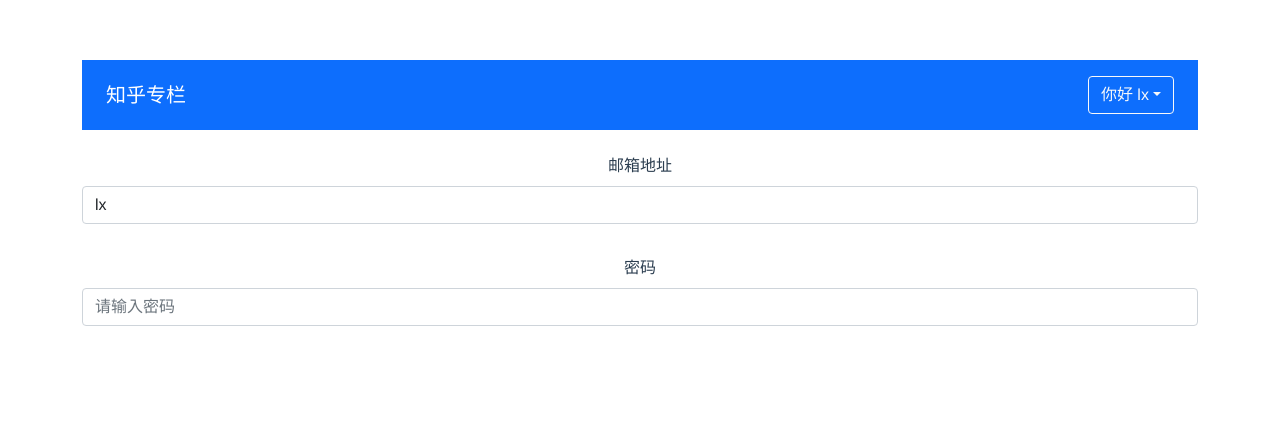
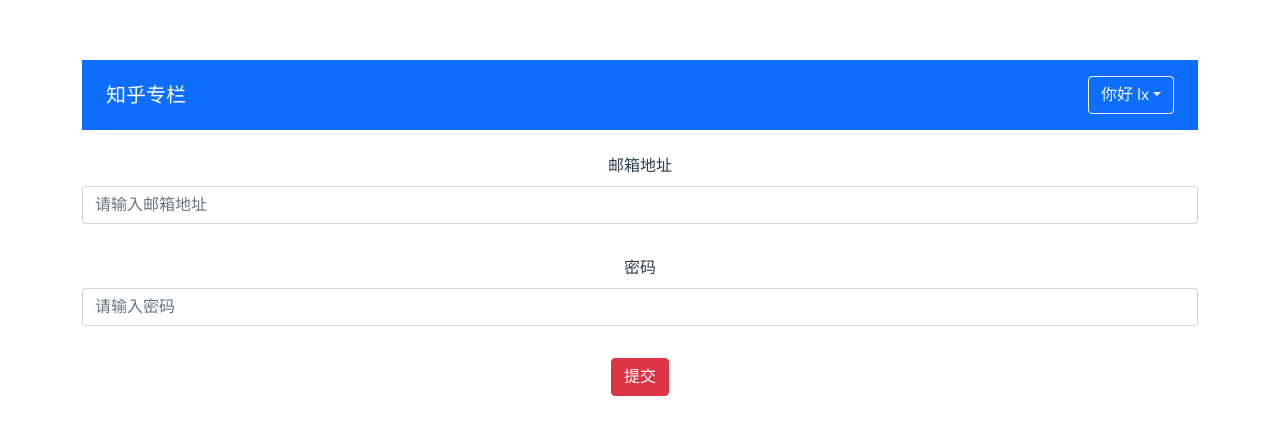
Before and after one commit to liux4ever/vue3_project, a Vue app: page /#/ in a window 1280 px wide. Shown: the top 434 px of the page. Built offline with nearby package versions, Linux system fonts and the light colour scheme.

Commit message:
mitt 事件监听

```diff
--- a/package.json
+++ b/package.json
@@ -8,6 +8,7 @@
   },
   "dependencies": {
     "bootstrap": "^5.0.0-beta3",
+    "mitt": "^2.1.0",
     "vue": "^3.0.0"
   },
   "devDependencies": {
--- a/src/App.vue
+++ b/src/App.vue
@@ -2,7 +2,7 @@
   <div class="container">
     <global-header :user="currentUser"></global-header>
     <!-- <column-list :list="testData"></column-list> -->
-    <form action="">
+    <validate-form @form-submit="onFormSubmit">
       <div class="mb-3">
         <label for="exampleInputEmail1" class="form-label">邮箱地址</label>
         <validate-input
@@ -23,7 +23,10 @@
         >
         </validate-input>
       </div>
-    </form>
+      <template #submit>
+        <span class="btn btn-danger">提交</span>
+      </template>
+    </validate-form>
   </div>
 </template>
 
@@ -33,6 +36,7 @@ import "bootstrap/dist/css/bootstrap.min.css";
 import ColumnList, { ColumnProps } from "./components/ColumnList.vue";
 import GlobalHeader, { UserProps } from "./components/GlobalHeader.vue";
 import ValidateInput, { RulesProp } from "./components/ValidateInput.vue";
+import ValidateForm from "./components/ValidateForm.vue";
 const testData: ColumnProps[] = [
   {
     id: 1,
@@ -69,7 +73,7 @@ const currentUser: UserProps = {
 };
 export default defineComponent({
   name: "App",
-  components: { ColumnList, GlobalHeader, ValidateInput },
+  components: { ColumnList, GlobalHeader, ValidateInput, ValidateForm },
   setup() {
     const emailRules: RulesProp = [
       {
@@ -81,15 +85,25 @@ export default defineComponent({
         message: "请输入正确的电子邮箱格式",
       },
     ];
-    const emailValue = ref("lx");
+    const passwordRules: RulesProp = [
+      {
+        type: "required",
+        message: "密码不能为空",
+      },
+    ];
+    const emailValue = ref("");
     const passwordValue = ref("");
+    const onFormSubmit = (result: boolean) => {
+      console.log(result);
+    };
     return {
       testData,
       currentUser,
       emailRules,
       emailValue,
-      // passwordRules,
+      passwordRules,
       passwordValue,
+      onFormSubmit,
     };
   },
 });
--- /dev/null
+++ b/src/components/ValidateForm.vue
@@ -0,0 +1,47 @@
+<template>
+  <form class="validate-form-container">
+    <slot></slot>
+    <div class="submit-area" @click.prevent="submitForm">
+      <slot name="submit">
+        <button type="submit" class="btn btn-primary">提交</button>
+      </slot>
+    </div>
+  </form>
+</template>
+
+<script lang='ts'>
+import { defineComponent, onUnmounted } from "vue";
+import mitt from "mitt";
+type validateFunc = () => boolean;
+export const emitter = mitt();
+export default defineComponent({
+  emits: ["form-submit"],
+  setup(props, context) {
+    let funcArr: validateFunc[] = [];
+    // 循环执行数组 得到最后的验证结果
+    const submitForm = () => {
+      const resultArr = funcArr.map((func) => {
+        func();
+      });
+      console.log(resultArr);
+      const result = resultArr.every((item) => {
+        item;
+      });
+      context.emit("form-submit", result);
+    };
+    const callback = (func: any) => {
+      funcArr.push(func);
+    };
+    // 添加监听
+    emitter.on("form-item-created", callback);
+    onUnmounted(() => {
+      emitter.off("form-item-created", callback);
+      funcArr = [];
+    });
+    return { submitForm };
+  },
+});
+</script>
+
+<style>
+</style>
--- a/src/components/ValidateInput.vue
+++ b/src/components/ValidateInput.vue
@@ -15,7 +15,8 @@
 </template>
 
 <script lang="ts">
-import { defineComponent, PropType, reactive } from "vue";
+import { defineComponent, onMounted, PropType, reactive } from "vue";
+import { emitter } from "./ValidateForm.vue";
 interface RuleProp {
   type: "required" | "email";
   message: string;
@@ -55,7 +56,9 @@ export default defineComponent({
           return passed;
         });
         inputRef.error = !allPassed;
+        return allPassed;
       }
+      return true;
     };
     const updateValue = (e: KeyboardEvent) => {
       const targetValue = (e.target as HTMLInputElement).value;
@@ -63,6 +66,9 @@ export default defineComponent({
       //触发v-model事件
       context.emit("update:modelValue", targetValue);
     };
+    onMounted(() => {
+      emitter.emit("form-item-created", validateInput);
+    });
     return {
       inputRef,
       validateInput,
```
Also changed, not shown: 1 other file (tests, documents, lock files or other folders).
